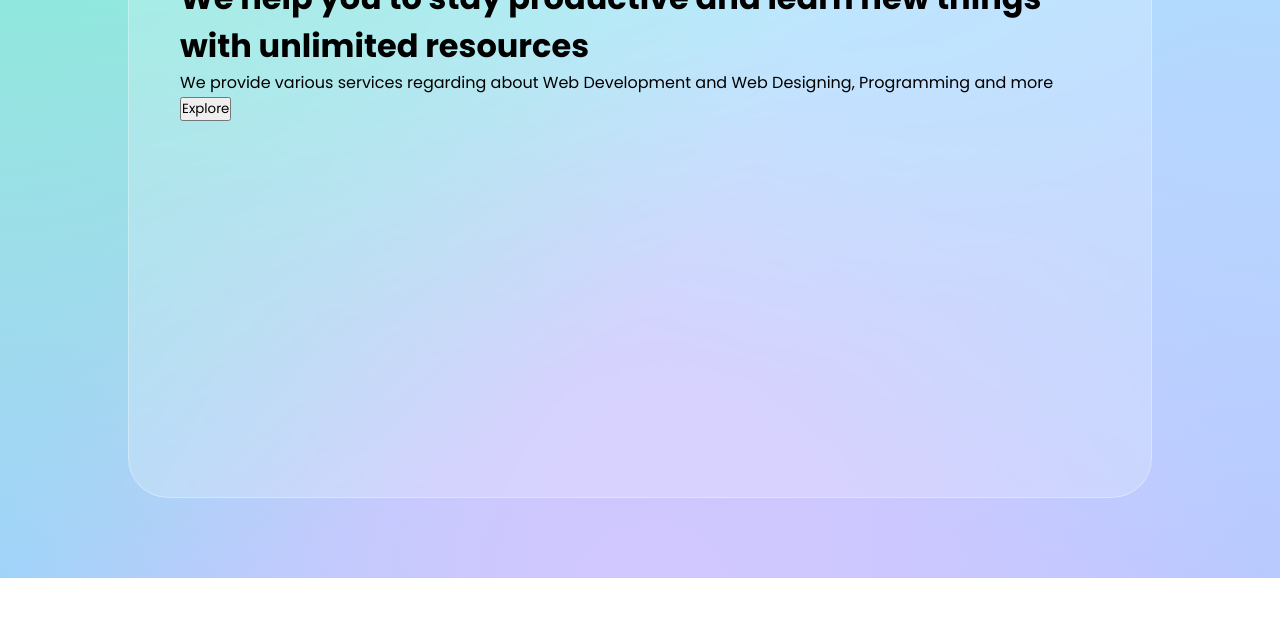
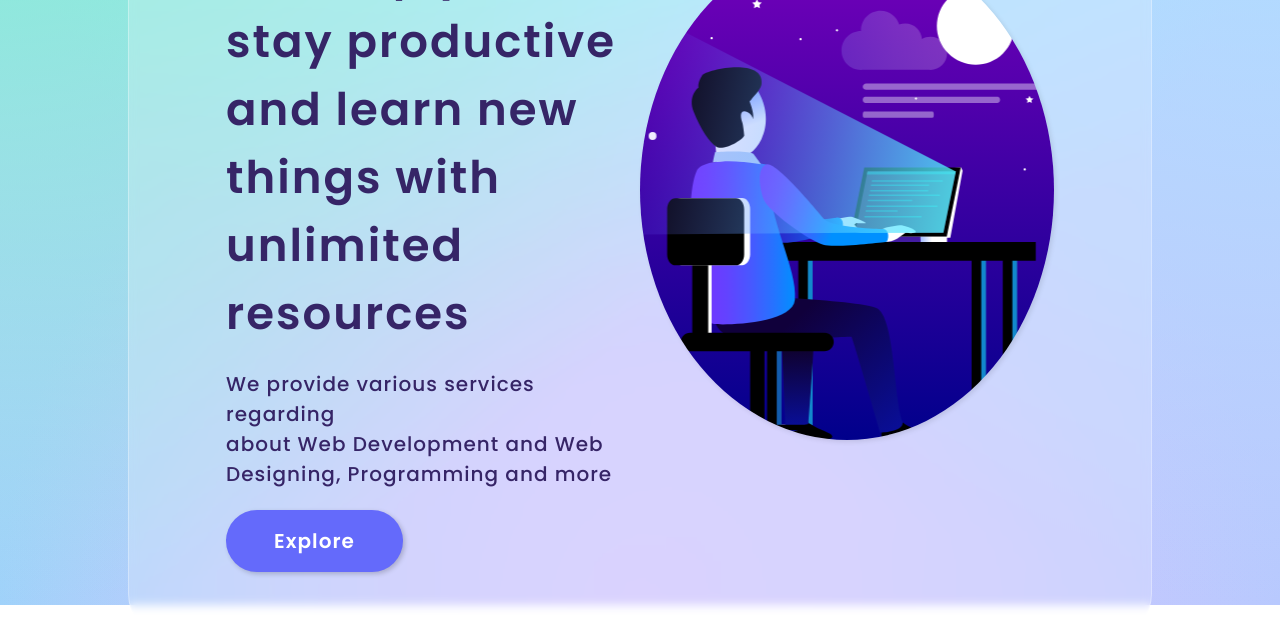
Before and after one commit to rajjitlai/simple-landing-page, a plain HTML site: page index.html in a window 1280 px wide. Shown: the part 222-856 px from the top of the page. Before the commit the page ends 800 px from the top, so only its background shows below. Drawn offline with nearby package versions, Linux system fonts and the light colour scheme.

Commit message:
v-1.4-hero-ended

```diff
--- a/css/style.css
+++ b/css/style.css
@@ -8,7 +8,7 @@
 }
 
 
-body{
+body {
     height: 100vh;
     width: 100vw;
     background-image: url('/assets/bg.svg');
@@ -20,7 +20,7 @@ body{
     justify-content: center;
 }
 
-.container{
+.container {
     width: 80%;
     margin: auto;
     background: rgba(255, 255, 255, 0.2);
@@ -30,11 +30,11 @@ body{
     backdrop-filter: blur(5px);
 }
 
-main{
+main {
     padding: 1.5% 5%;
 }
 
-nav{
+nav {
     display: flex;
     justify-content: space-between;
     padding: 20px;
@@ -43,52 +43,52 @@ nav{
     height: 100%;
 }
 
-.brand{
+.brand {
     display: flex;
     flex-direction: row;
     align-items: center;
 }
 
-.brand img{
+.brand img {
     width: 120px;
 }
 
-.brand span{
+.brand span {
     font-size: 30px;
     font-weight: 600;
     color: #362567;
 }
 
-ul{
+ul {
     list-style: none;
     display: flex;
     justify-content: center;
     align-items: center;
 }
 
-li{
+li {
     display: inline-block;
     margin: 0 20px;
 }
 
-li a{
+li a {
     text-decoration: none;
     color: #2b2d69;
     font-size: 22px;
     font-weight: 500;
 }
 
-li a:hover{
+li a:hover {
     color: #4d4075;
 }
 
-.g-started{
+.g-started {
     display: flex;
     align-items: center;
     justify-content: center;
 }
 
-.g-started a{
+.g-started a {
     text-decoration: none;
     color: #d8fffc;
     font-size: 22px;
@@ -98,7 +98,76 @@ li a:hover{
     border-radius: 50px;
 }
 
-.g-started i{
+.g-started i {
     color: #d8fffc;
     font-size: 25px;
 }
+
+.hero-container {
+    width: 100%;
+    display: flex;
+    justify-content: space-between;
+    flex-direction: row;
+    padding: 5%;
+}
+
+.hero-left {
+    width: 50%;
+    display: flex;
+    flex-direction: column;
+    align-items: center;
+}
+
+.hero-left h1 {
+    font-size: 45px;
+    font-weight: 600;
+    color: #362567;
+    letter-spacing: 2px;
+}
+
+.hero-left p {
+    margin-top: 5%;
+    font-size: 20px;
+    font-weight: 500;
+    color: #362567;
+    letter-spacing: 1px;
+    line-height: 30px;
+}
+
+.hero-left button {
+    align-self: flex-start;
+    margin-top: 5%;
+    padding: 1rem 3rem;
+    background: #646afb;
+    border-radius: 50px;
+    border: none;
+    outline: none;
+    color: #fff;
+    font-size: 20px;
+    font-weight: 600;
+    box-shadow: 2px 2px 5px rgba(0, 0, 0, 0.2);
+    letter-spacing: 1px;
+    cursor: pointer;
+}
+
+.hero-left button:hover {
+    background: #97b6f4;
+}
+
+.hero-right {
+    width: 50%;
+}
+
+.hero-right .img-div {
+    margin: auto;
+    max-width: 500px;
+    width: 100%;
+    height: 500px;
+    border-radius: 50%;
+    overflow: hidden;
+    box-shadow: 2px 2px 5px rgba(0, 0, 0, 0.1);
+    background-image: url("/assets/hero-image.svg");
+    background-position: center;
+    background-repeat: no-repeat;
+    background-size: cover;
+}
--- a/index.html
+++ b/index.html
@@ -30,21 +30,19 @@
                 </div>
             </nav>
 
-            <div>
-                <div class="main-left">
+            <div class="hero-container">
+                <div class="hero-left">
                     <h1>
                         We help you to stay productive and learn new things with unlimited resources
                     </h1>
                     <p>
-                        We provide various services regarding about Web Development and Web Designing, Programming and
+                        We provide various services regarding <br> about Web Development and Web Designing, Programming and
                         more
                     </p>
                     <button>Explore</button>
                 </div>
-                <div class="main-right">
-                    <div>
-                        <!-- <img src="/assets/hero-image.svg" alt="hero-image"> -->
-                    </div>
+                <div class="hero-right">
+                    <div class="img-div"></div>
                 </div>
             </div>
         </main>
```
